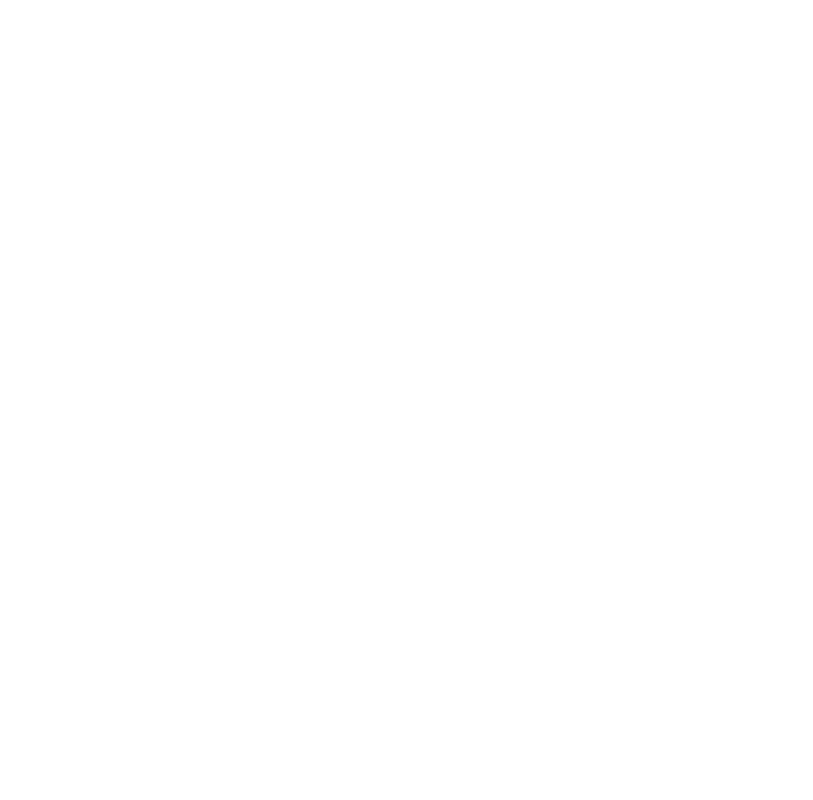
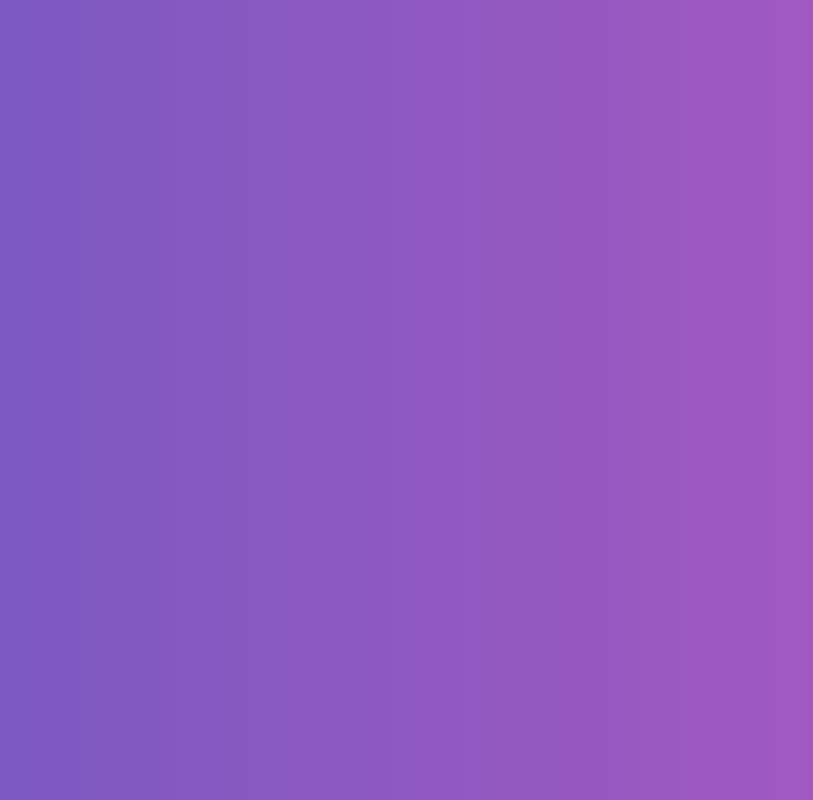
Before and after one commit to Tabgyn/gobarber, a React (Create React App) app in the folder frontend/: page /dashboard in a window 1280 px wide. Before the commit this address led to /. Shown: the whole page, without its empty margins (233-1046 px from the left). Built offline with nearby package versions, Linux system fonts and the light colour scheme; the HTML template or start-up script is replaced by a standard one.

Commit message:
add global styles

```diff
--- a/frontend/src/App.js
+++ b/frontend/src/App.js
@@ -5,9 +5,12 @@
 import Routes from './routes';
 import history from './services/history';
 
+import GlobalStyle from './styles/global';
+
 function App() {
   return (
     <Router history={history}>
+      <GlobalStyle />
       <Routes />
     </Router>
   );
--- a/frontend/src/pages/_layouts/default/styles.js
+++ b/frontend/src/pages/_layouts/default/styles.js
@@ -2,5 +2,5 @@
 
 export const Wrapper = styled.div`
   height: 100%;
-  background: #333;
+  background: linear-gradient(-270deg, #7159c1, #ab59c1);
 `;
--- a/frontend/src/routes/Route.js
+++ b/frontend/src/routes/Route.js
@@ -10,7 +10,7 @@
   isPrivate,
   ...rest
 }) {
-  const signed = false;
+  const signed = true;
 
   if (!signed && isPrivate) {
     return <Redirect to="/" />;
--- /dev/null
+++ b/frontend/src/styles/global.js
@@ -0,0 +1,41 @@
+import { createGlobalStyle } from 'styled-components';
+
+export default createGlobalStyle`
+  @import url('https://fonts.googleapis.com/css?family=Roboto:400,700&display=swap');
+
+  *{
+    margin: 0;
+    padding: 0;
+    outline: 0;
+    box-sizing: border-box;
+  }
+
+  *:focus{
+    outline: 0;
+  }
+
+  html, body, #root{
+    height: 100%;
+  }
+
+  body{
+    -webkit-font-smoothing: antialiased;
+  }
+
+  body, input, button{
+    font-size: 14px;
+    font-family: 'Roboto', sans-serif;
+  }
+
+  a{
+    text-decoration: none;
+  }
+
+  ul{
+    list-style: none;
+  }
+
+  button{
+    cursor: pointer;
+  }
+`;
```
